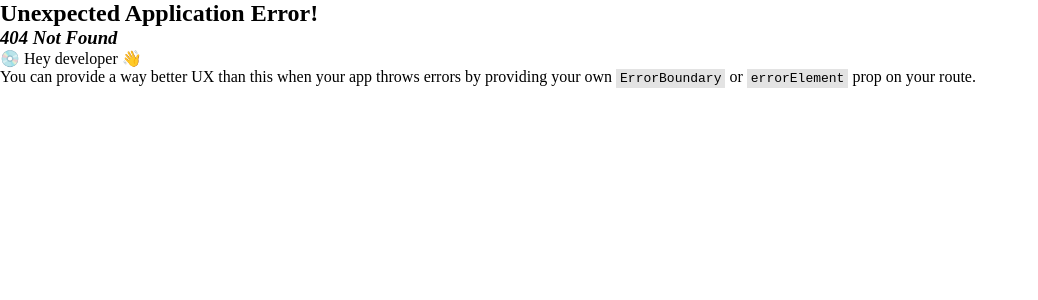
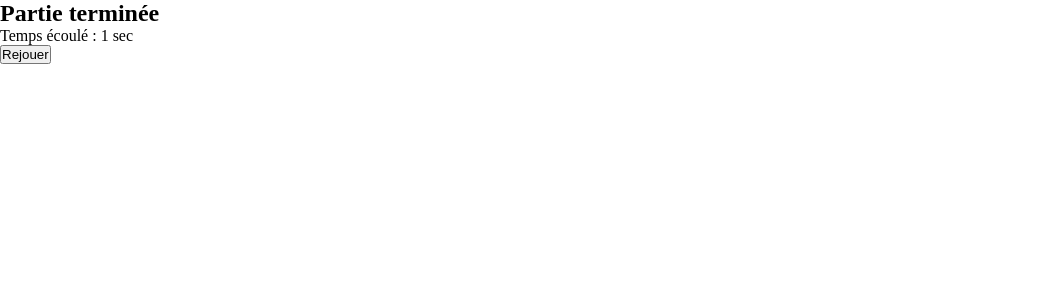
Before and after one commit to nat730/kill_the_div, a React app: page /endgame/1 in a window 1280 px wide. Before the commit this address had no page. Shown: the top 300 px of the page, without its empty margins (0-1038 px from the left). Built offline with nearby package versions, Linux system fonts and the light colour scheme; the HTML template or start-up script is replaced by a standard one.

Commit message:
fin avant effet sonore

```diff
--- a/dev-dist/sw.js
+++ b/dev-dist/sw.js
@@ -82,7 +82,7 @@ define(['./workbox-b5f7729d'], (function (workbox) { 'use strict';
     "revision": "3ca0b8505b4bec776b69afdba2768812"
   }, {
     "url": "index.html",
-    "revision": "0.sg8picks7e8"
+    "revision": "0.776irs5u8sg"
   }], {});
   workbox.cleanupOutdatedCaches();
   workbox.registerRoute(new workbox.NavigationRoute(workbox.createHandlerBoundToURL("index.html"), {
--- a/src/Game.css
+++ b/src/Game.css
@@ -1,7 +1,7 @@
 *{
   padding:0;
   margin:0;
-
+  box-sizing: border-box
 }
 
 .game-container {
--- /dev/null
+++ b/src/routes/endgame.tsx
@@ -0,0 +1,20 @@
+import { useNavigate, useParams } from "react-router-dom";
+
+const EndGame = () => {
+  const {timelapsed} = useParams()
+  const navigate = useNavigate();
+
+  const handleReplayClick = () => {
+    navigate("/game");
+  };
+
+  return (
+    <div>
+      <h2>Partie terminée</h2>
+      <p>Temps écoulé : {timelapsed} sec</p>
+      <button onClick={handleReplayClick}>Rejouer</button>
+    </div>
+  );
+};
+
+export default EndGame;
--- a/src/routes/game.tsx
+++ b/src/routes/game.tsx
@@ -1,5 +1,6 @@
 import { useState, useEffect } from "react";
 import "../Game.css";
+import { useNavigate } from "react-router-dom";
 
 const getRandomPosition = () => ({
   top: Math.random() * 95 + "%",
@@ -8,40 +9,44 @@ const getRandomPosition = () => ({
 
 const Game = () => {
   const [divsClicked, setDivsClicked] = useState(0);
-  const [startTime, setStartTime] = useState(0);
+  const [_, setStartTime] = useState(0);
   const [timeElapsed, setTimeElapsed] = useState(0);
   const [gameOver, setGameOver] = useState(false);
   const [position, setPosition] = useState(getRandomPosition());
+  const [intervalId, setIntervalId] = useState<NodeJS.Timeout | undefined>(undefined);
 
   useEffect(() => {
-    let intervalId: string | number | NodeJS.Timeout | undefined;
-
     if (divsClicked === 0) {
       setStartTime(Date.now());
-      intervalId = setInterval(() => {
-        const elapsedSeconds = (Date.now() - startTime) / 1000;
-        setTimeElapsed(elapsedSeconds);
-      }, 100);
+
+      setIntervalId(setInterval(() => {
+        setStartTime((prevStartTime) => {
+          const elapsedSeconds = (Date.now() - prevStartTime) / 1000;
+          setTimeElapsed(Number(elapsedSeconds.toFixed(3)));
+          return prevStartTime;
+        });
+      }, 100));
     }
+  }, [divsClicked]);
 
+  useEffect(() => {
     if (divsClicked === 10) {
       setGameOver(true);
       clearInterval(intervalId);
+      navigate("/endgame/" + timeElapsed);
     }
-
-    return () => {
-      clearInterval(intervalId);
-    };
-  }, [divsClicked, startTime]);
+  }, [divsClicked]);
 
   const handleDivClick = () => {
     setDivsClicked(divsClicked + 1);
     setPosition(getRandomPosition());
   };
 
+  const navigate = useNavigate();
+
   const handleReplayClick = () => {
     setDivsClicked(0);
-    setStartTime(0);
+    setStartTime(Date.now());
     setTimeElapsed(0);
     setGameOver(false);
   };
```
Also changed, not shown: src/App.tsx (+6 -2 lines).
